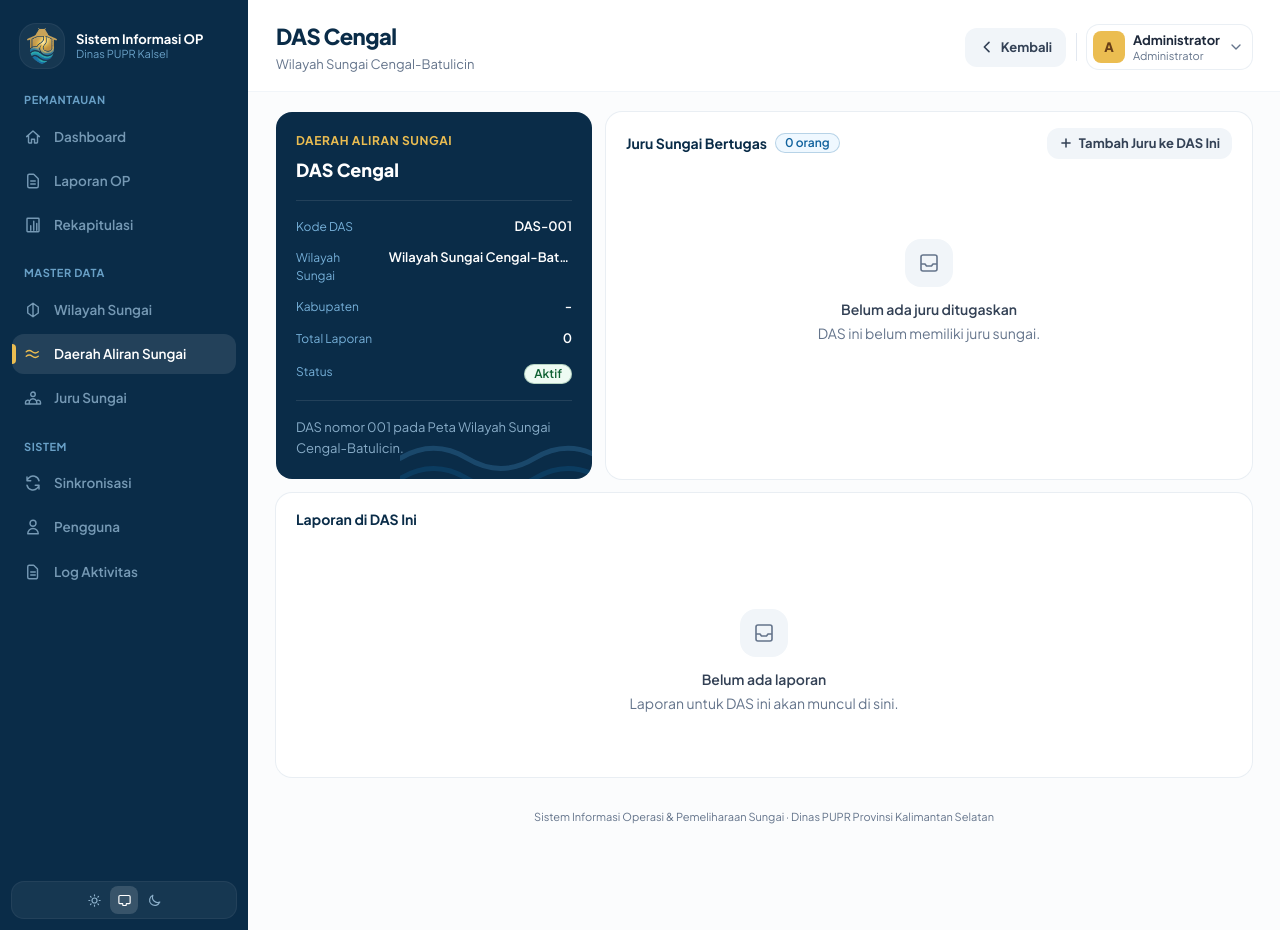
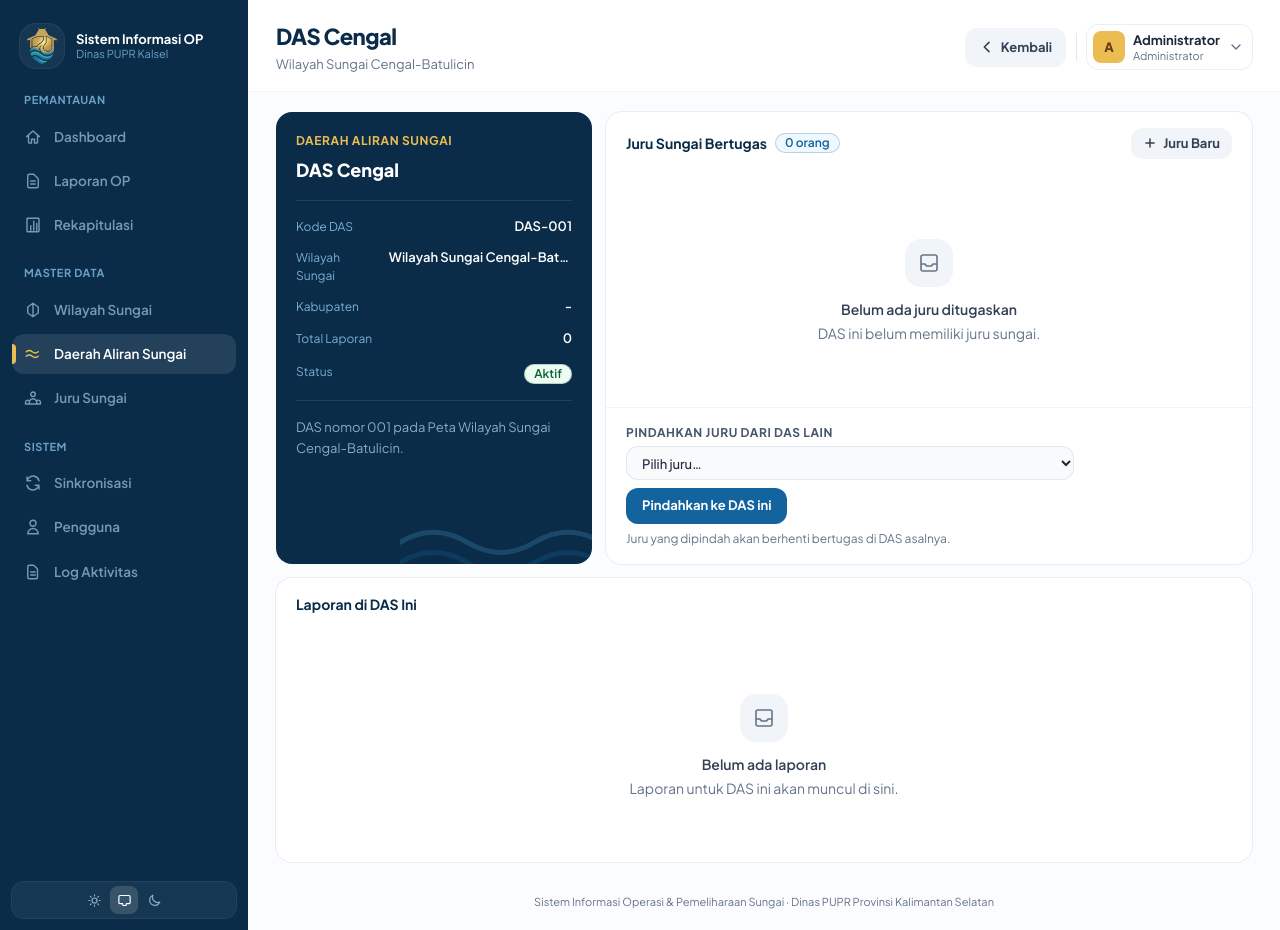
Before and after one commit to khatami99/river-op, a Laravel app: page /das/1 in a window 1280 px wide. Run offline with Laravel 12, Linux system fonts and the light colour scheme; a user stored in the database is signed in; data comes from the database, SQL or seed files in the repository; data that the repository does not hold is empty; style sheets or scripts are compiled from the project's sources; parts of the project's set-up code (start-up, migrations or seed data) failed here and were passed over.

Commit message:
feat: juru yang sudah ada bisa dipindahkan ke DAS lain dari halaman detail DAS
Satu DAS memang sudah boleh dipegang beberapa juru sejak awal — relasinya
hasMany, dan halaman detail DAS sudah menghitung serta menampilkannya dengan
benar. Yang belum ada adalah cara menugaskan juru yang SUDAH ADA ke sebuah
DAS; satu-satunya jalan adalah membuka halaman juru itu lalu mengganti
dropdown DAS-nya.

Sekarang halaman detail DAS punya pilihan itu langsung. Tombol lamanya
diperpendek jadi "Juru Baru" supaya kedua cara mengisi DAS ini bisa
dibedakan.

Tulisannya sengaja berkata "pindahkan", bukan "tambahkan". Satu juru hanya
punya satu DAS, sehingga menugaskannya ke sini mencabutnya dari DAS lamanya.
Kalau tombolnya berkata "tambah", suatu hari ada admin yang mengosongkan
sebuah DAS tanpa menyadarinya — karena itu DAS asal setiap orang ikut
tertulis pada pilihannya ("Bambang Setiawan — sekarang di DAS Cantung"),
keterangan di bawahnya menyebut akibatnya, dan pesan setelah tersimpan
menyebut kedua DAS sekaligus.

Lima tes menyertainya. Yang terpenting bukan memeriksa nilai das_id berubah,
melainkan bahwa DAS lamanya benar-benar ditinggalkan — dan bahwa satu DAS
sanggup menampung dua juru, yang menjawab keluhan asalnya: DAS itu luas,
tidak cukup dipegang satu orang.

Co-Authored-By: Claude Opus 5 <noreply@anthropic.com>

```diff
--- a/app/Http/Controllers/Web/DasWebController.php
+++ b/app/Http/Controllers/Web/DasWebController.php
@@ -4,6 +4,7 @@ namespace App\Http\Controllers\Web;
 
 use App\Http\Controllers\Controller;
 use App\Models\Das;
+use App\Models\JuruSungai;
 use App\Models\Kabupaten;
 use App\Models\WilayahSungai;
 use Illuminate\Http\Request;
@@ -99,7 +100,47 @@ class DasWebController extends Controller
         return view('das.show', [
             'das' => $das,
             'laporan' => $laporan,
+
+            // Juru dari DAS lain, untuk pilihan pemindahan. DAS asalnya ikut
+            // dibawa supaya tulisannya bisa menyebutkan dari mana orang itu
+            // akan dicabut — tanpa itu, admin bisa mengosongkan sebuah DAS
+            // tanpa sadar.
+            'juruLain' => JuruSungai::with('das')
+                ->where('das_id', '!=', $das->id)
+                ->where('aktif', true)
+                ->orderBy('nama')
+                ->get(),
         ]);
+    }
+
+    /**
+     * Memindahkan juru yang sudah ada ke DAS ini.
+     *
+     * Bukan "menambah": satu juru hanya punya satu DAS, sehingga menugaskannya
+     * ke sini berarti mencabutnya dari DAS lamanya. Pesan setelahnya menyebut
+     * kedua DAS, sebab yang ditinggalkan bisa jadi malah kosong.
+     */
+    public function pindahJuru(Request $request, Das $das)
+    {
+        $data = $request->validate([
+            'juru_sungai_id' => ['required', 'exists:juru_sungai,id'],
+        ]);
+
+        $juru = JuruSungai::with('das')->findOrFail($data['juru_sungai_id']);
+
+        if ($juru->das_id === $das->id) {
+            return back()->with('sukses', $juru->nama . ' memang sudah bertugas di DAS ini.');
+        }
+
+        $asal = $juru->das?->nama_das;
+        $juru->update(['das_id' => $das->id]);
+
+        return redirect()->route('das.show', $das)->with(
+            'sukses',
+            $asal
+                ? "{$juru->nama} dipindahkan dari {$asal} ke {$das->nama_das}."
+                : "{$juru->nama} ditugaskan ke {$das->nama_das}."
+        );
     }
 
     public function create()
--- a/resources/views/das/show.blade.php
+++ b/resources/views/das/show.blade.php
@@ -74,7 +74,7 @@
                         <svg class="h-3.5 w-3.5" fill="none" stroke="currentColor" stroke-width="2.6" viewBox="0 0 24 24">
                             <path stroke-linecap="round" stroke-linejoin="round" d="M12 5v14M5 12h14"/>
                         </svg>
-                        Tambah Juru ke DAS Ini
+                        Juru Baru
                     </a>
                 @endif
             </div>
@@ -100,6 +100,41 @@
                         </li>
                     @endforeach
                 </ul>
+            @endif
+
+            @if (auth('staf')->user()?->isAdmin() && $juruLain->isNotEmpty())
+                {{-- Sengaja berkata "pindahkan", bukan "tambahkan".
+
+                     Satu juru hanya punya satu DAS, sehingga menugaskannya ke
+                     sini mencabutnya dari DAS lamanya. Kalau tombolnya berkata
+                     "tambah", suatu hari ada admin yang mengosongkan sebuah DAS
+                     tanpa sadar — karena itu DAS asal tiap orang ikut tertulis
+                     pada pilihannya. --}}
+                <form method="POST" action="{{ route('das.pindah-juru', $das) }}"
+                      class="border-t border-garis-halus px-5 py-4">
+                    @csrf
+                    <label class="mb-1 block text-[12px] font-bold uppercase tracking-wider text-teks-lembut">
+                        Pindahkan juru dari DAS lain
+                    </label>
+                    <div class="flex flex-wrap items-center gap-2">
+                        <select name="juru_sungai_id" required
+                                class="w-full max-w-md rounded-xl border-0 bg-permukaan-lembut px-3 py-2 text-[13px] font-medium text-teks ring-1 ring-inset ring-garis transition focus:bg-permukaan focus:ring-2 focus:ring-inset focus:ring-sungai-500 focus:outline-none">
+                            <option value="">Pilih juru&hellip;</option>
+                            @foreach ($juruLain as $orang)
+                                <option value="{{ $orang->id }}">
+                                    {{ $orang->nama }} &mdash; sekarang di {{ $orang->das?->nama_das ?? 'tanpa DAS' }}
+                                </option>
+                            @endforeach
+                        </select>
+                        <button type="submit"
+                                class="rounded-xl bg-cari px-4 py-2 text-[13px] font-bold text-cari-teks transition hover:bg-cari-sorot">
+                            Pindahkan ke DAS ini
+                        </button>
+                    </div>
+                    <p class="mt-1.5 text-[12px] text-teks-samar">
+                        Juru yang dipindah akan berhenti bertugas di DAS asalnya.
+                    </p>
+                </form>
             @endif
         </div>
     </div>
--- a/routes/web.php
+++ b/routes/web.php
@@ -56,6 +56,11 @@ Route::middleware('auth:staf')->group(function () {
 
         // Pengisian kabupaten sekaligus untuk seluruh DAS. Satu per satu
         // lewat formulir edit berarti 62 kali buka-simpan.
+        // Memindahkan juru yang sudah ada ke DAS ini. Sengaja "pindah", bukan
+        // "tambah": satu juru cuma punya satu DAS, jadi menugaskannya ke sini
+        // berarti mencabutnya dari DAS lamanya.
+        Route::post('/das/{das}/pindah-juru', [DasWebController::class, 'pindahJuru'])->name('das.pindah-juru');
+
         Route::get('/das/kabupaten', [DasWebController::class, 'kabupaten'])->name('das.kabupaten');
         Route::post('/das/kabupaten', [DasWebController::class, 'simpanKabupaten'])->name('das.kabupaten.simpan');
 
```
Also changed, not shown: tests/Feature/PindahJuruTest.php (added, +90 -0 lines).
